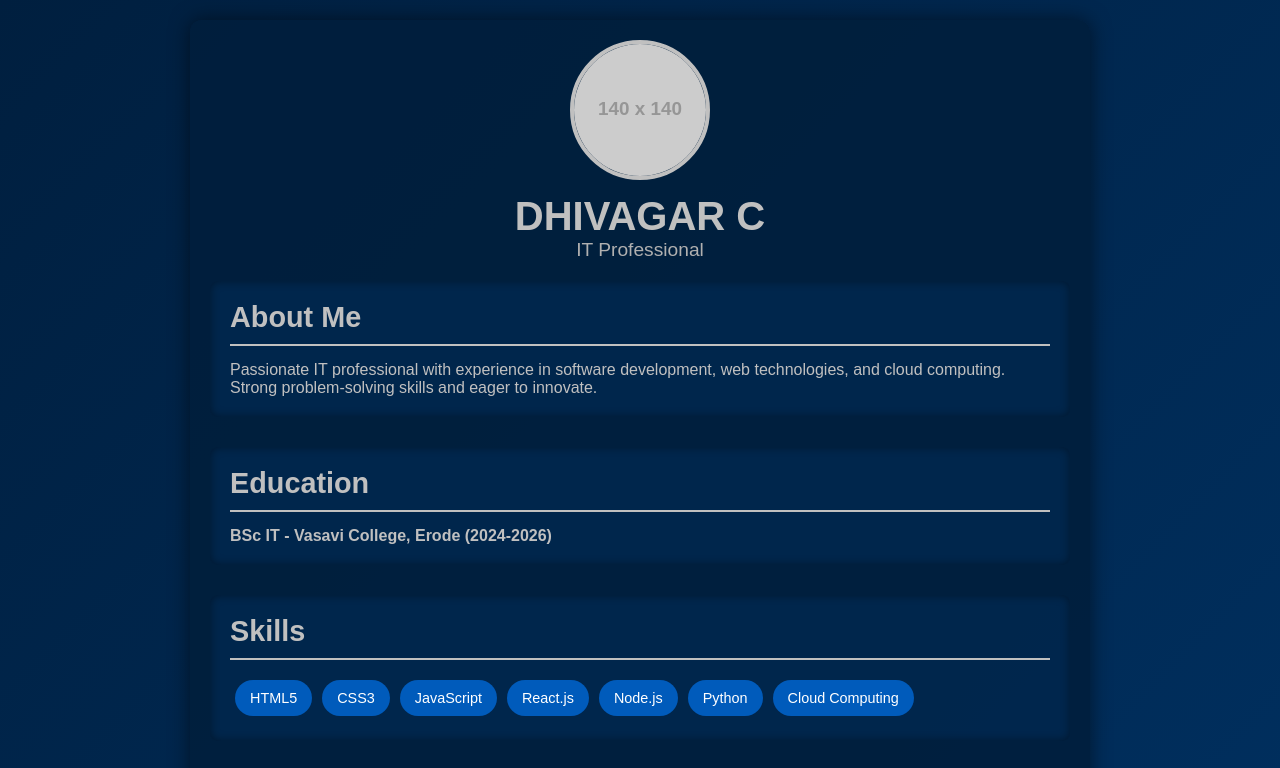
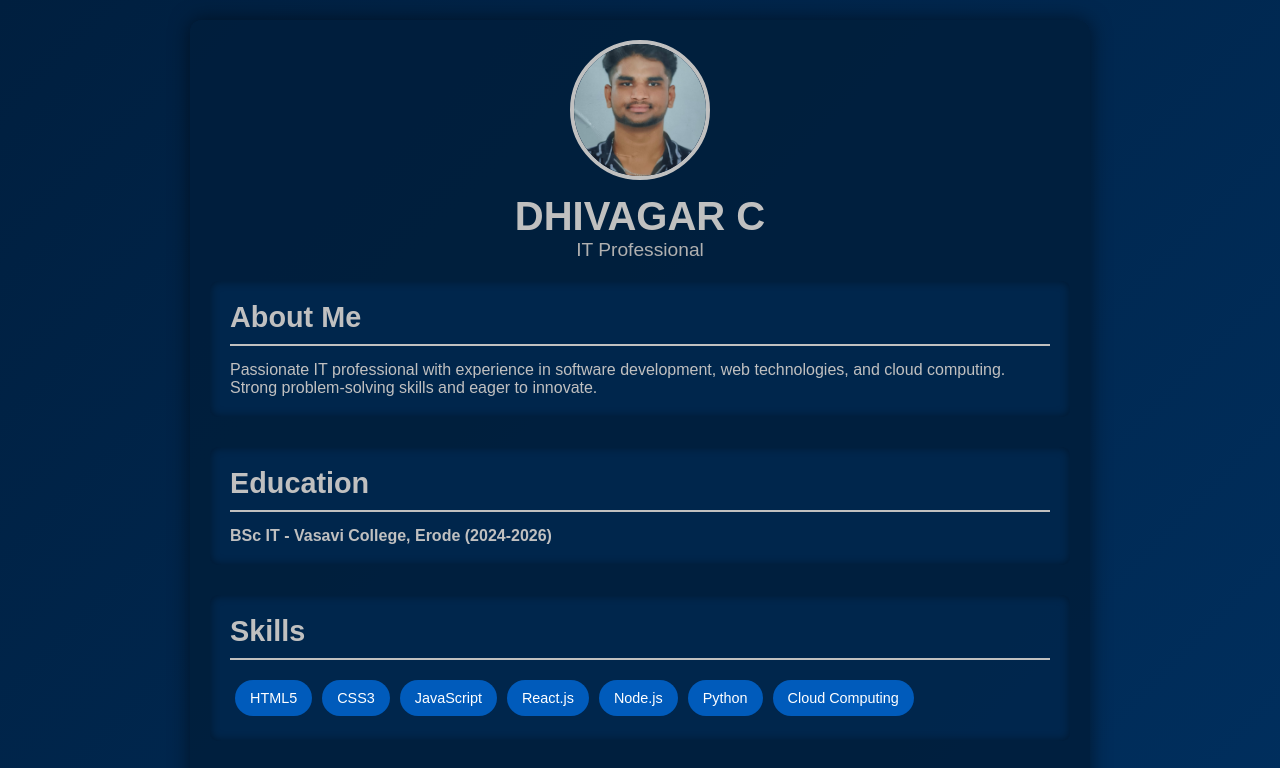
Before and after one commit to dhivagar-2005-c/Dhivagar-2005-, a plain HTML site: page index.html in a window 1280 px wide. Shown: the top 768 px of the page. Drawn offline with Linux system fonts and the light colour scheme; placeholder pictures from the web are drawn by us.

Commit message:
Update index.html

```diff
--- a/index.html
+++ b/index.html
@@ -142,7 +142,7 @@
 <body>
   <div class="container">
     <div class="header">
-      <img src="https://via.placeholder.com/140" alt="Profile Picture" class="profile-pic">
+      <img src="IMG-20250324-WA0079.jpg" alt="Profile Picture" class="profile-pic">
       <h1>DHIVAGAR C</h1>
       <p>IT Professional</p>
     </div>
```
